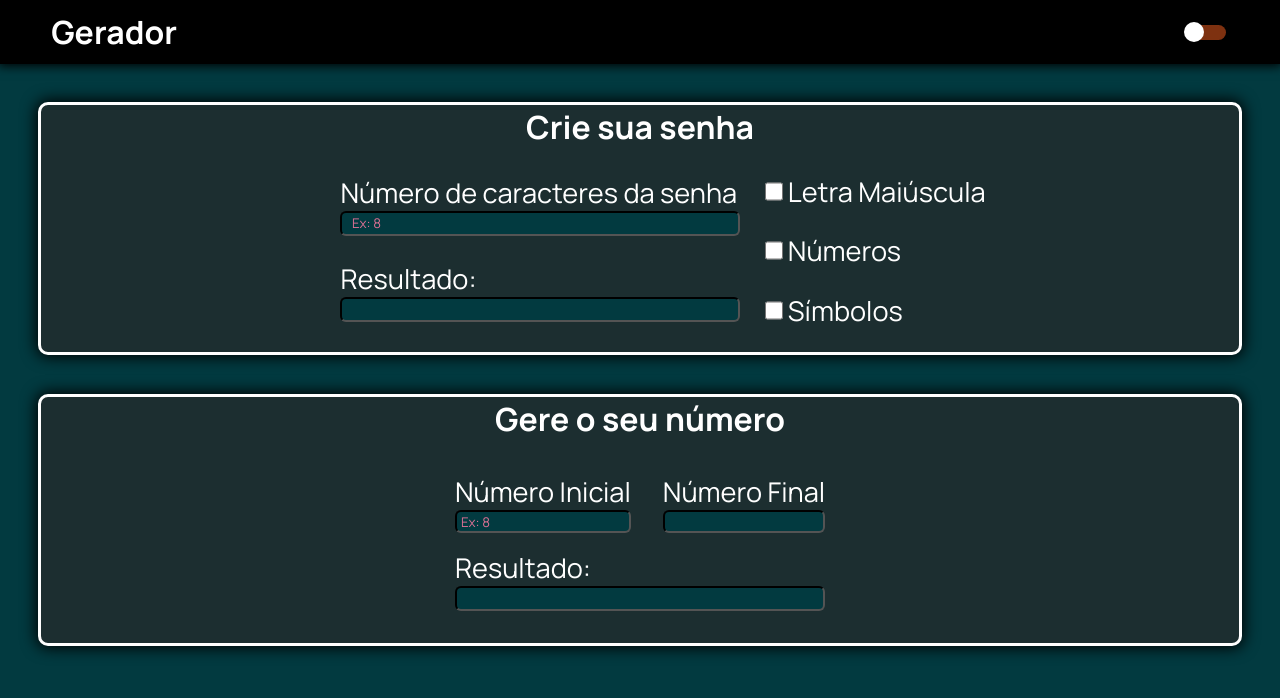
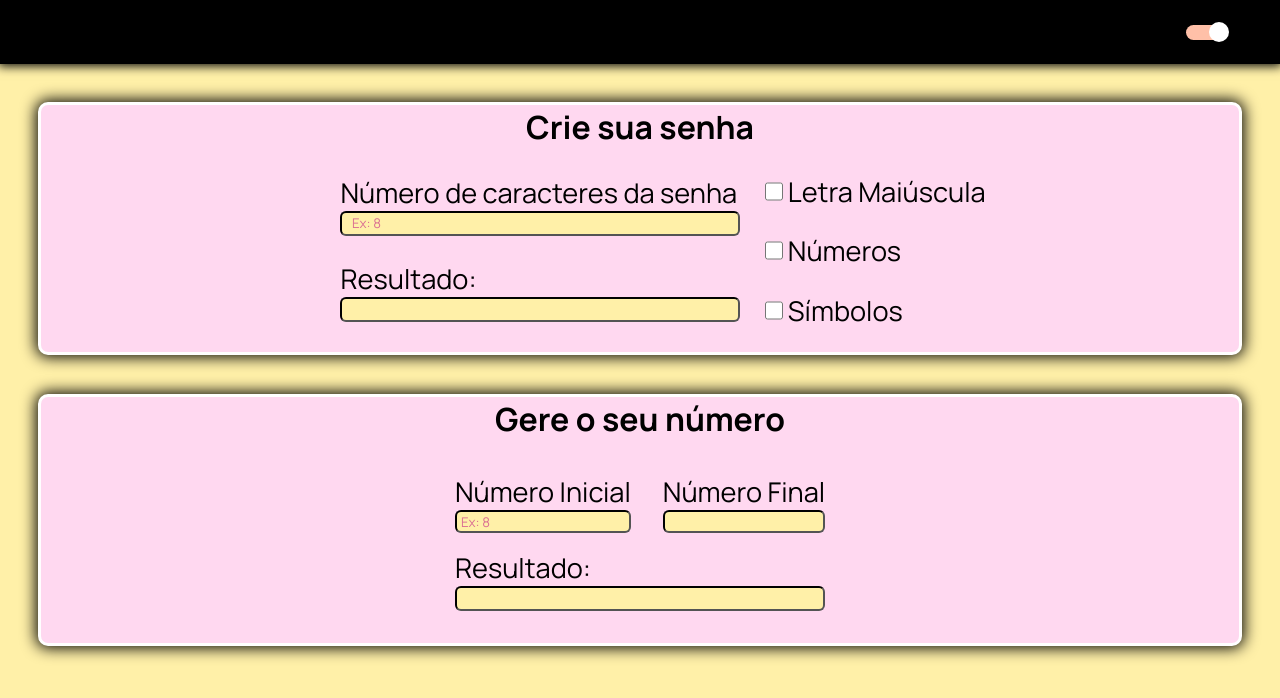
Before and after one commit to BedeJesus/Geradores, a React (Create React App) app: page / in a window 1280 px wide. Shown: the top 698 px of the page. Built offline with nearby package versions, Linux system fonts and the light colour scheme.

Commit message:
tuesday afternoon

```diff
--- a/src/App.tsx
+++ b/src/App.tsx
@@ -1,6 +1,8 @@
 import React,{useState} from 'react';
 
 import { ThemeProvider } from 'styled-components'
+import usePersistedState from './utils/usePersistedState';
+
 import Password from './components/Password';
 import Header from './components/Header';
 import GlobalStyle from './styles/global'
@@ -10,17 +12,17 @@ import Number from './components/Number';
 
 function App() {
 
-  const [theme,setTheme] = useState(dark)
+  const [theme,setTheme] = usePersistedState('theme',light)
 
   const toggleTheme = () =>{
-    setTheme(theme.title ==='dark'? dark: light)
+    setTheme(theme.title ==='light'? dark: light)
   }
 
   return (
-    <ThemeProvider theme={dark}>
+    <ThemeProvider theme={theme}>
       <div className="App">
         <GlobalStyle />
-        <Header />
+        <Header toggleTheme ={toggleTheme} />
         <Password/>
         <Number/>
 
--- a/src/components/Header/index.tsx
+++ b/src/components/Header/index.tsx
@@ -4,9 +4,13 @@ import {ThemeContext} from 'styled-components'
 
 import { Container } from './styles';
 
-export default function Header(){
+interface Props{
+    toggleTheme():void;
+}
 
-    const {colors} = useContext(ThemeContext)
+const Header: React.FC<Props> = ({toggleTheme}) =>{
+
+    const {colors,title} = useContext(ThemeContext)
 
 
     return(
@@ -14,8 +18,8 @@ export default function Header(){
         <h1> Gerador </h1>
 
         <Switch
-        onChange={() =>{}}
-        checked={false}
+        onChange={toggleTheme}
+        checked={title ==='light'}
         checkedIcon={false}
         uncheckedIcon={false}
         height={15}
@@ -28,3 +32,5 @@ export default function Header(){
         </Container>
     )
 }
+
+export default Header
--- /dev/null
+++ b/src/utils/usePersistedState.ts
@@ -0,0 +1,25 @@
+import {useState,useEffect} from 'react'
+
+function usePersistedState(key:string, initialState:any){
+
+    const [state,setState] = useState(()=>{
+        const storageValue = localStorage.getItem(key)
+
+        if(storageValue){
+            return JSON.parse(storageValue)
+        }else{
+            return initialState
+        }
+
+
+    })
+
+    useEffect(()=>{
+        localStorage.setItem(key,JSON.stringify(state))
+    },[key,state])
+
+    return [state,setState]
+
+}
+
+export default usePersistedState
```
